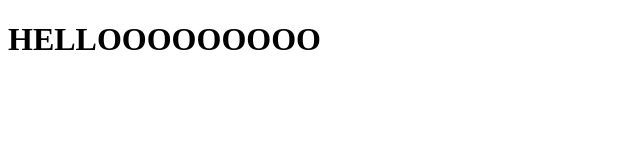
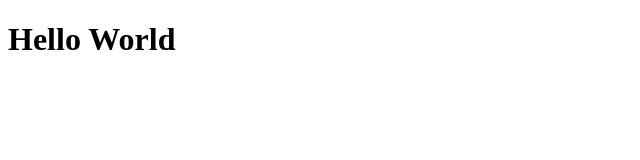
Before and after one commit to WhirlyByrd/deployment, a website: page cllient/index.html in a window 1280 px wide. Shown: the whole page, without its empty margins (0-640 px from the left). Drawn offline with Linux system fonts and the light colour scheme.

Commit message:
have ERROR

```diff
--- a/cllient/index.html
+++ b/cllient/index.html
@@ -4,12 +4,10 @@
     <meta charset="UTF-8">
     <meta http-equiv="X-UA-Compatible" content="IE=edge">
     <meta name="viewport" content="width=device-width, initial-scale=1.0">
-    <title>Deployment</title>
+    <title>Deployment Demo</title>
 </head>
 <body>
-    <h1>HELLOOOOOOOOO</h1>
-
-
+    <h1>Hello World</h1>
     <script src="./main.js"></script>
 </body>
 </html>
--- a/cllient/main.js
+++ b/cllient/main.js
@@ -0,0 +1 @@
+console.log("Hello World")
--- a/server/index.js
+++ b/server/index.js
@@ -9,7 +9,7 @@ const app = express()
 app.use(express.json())
 
 //middleware here
-app.use('/', express.static(path.join(__dirname, '..client/index.html')))
+app.use('/', express.static(path.join(__dirname, '../client/index.html')))
 app.use(express.static(path.join(__dirname, '../client')))
 
 //////////////////////////////////////////////////////////////////
```
